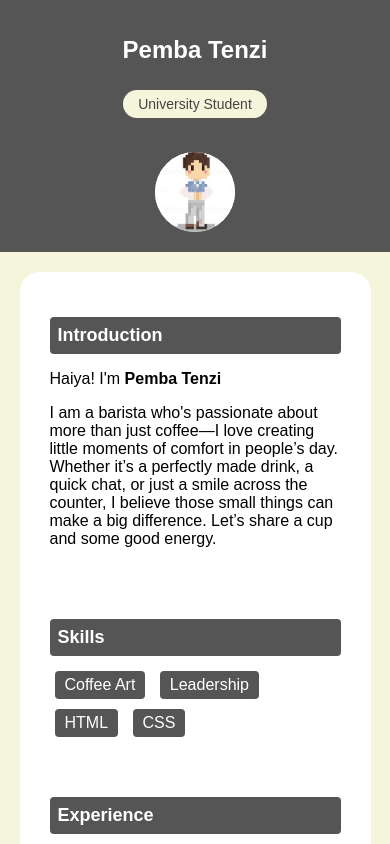
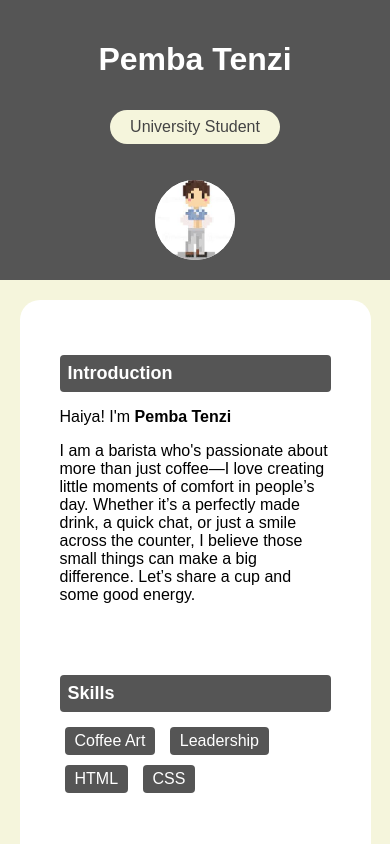
Before and after one commit to pemba1216/mycv, a plain HTML site: page index.html in a window 390 px wide. Shown: the top 844 px of the page. Drawn offline with Linux system fonts and the light colour scheme.

Commit message:
Update index.html

```diff
--- a/index.html
+++ b/index.html
@@ -104,21 +104,12 @@
       margin-top: 20px;
     }
 
-    /* Responsive Design */
-    @media (max-width: 768px) {
-      .container {
-        padding: 20px;
-      }
       img {
         width: 80px;
         height: 80px;
       }
     }
 
-    @media (max-width: 480px) {
-      .header h1 {
-        font-size: 24px;
-      }
       .header p {
         font-size: 14px;
         padding: 6px 15px;
```
